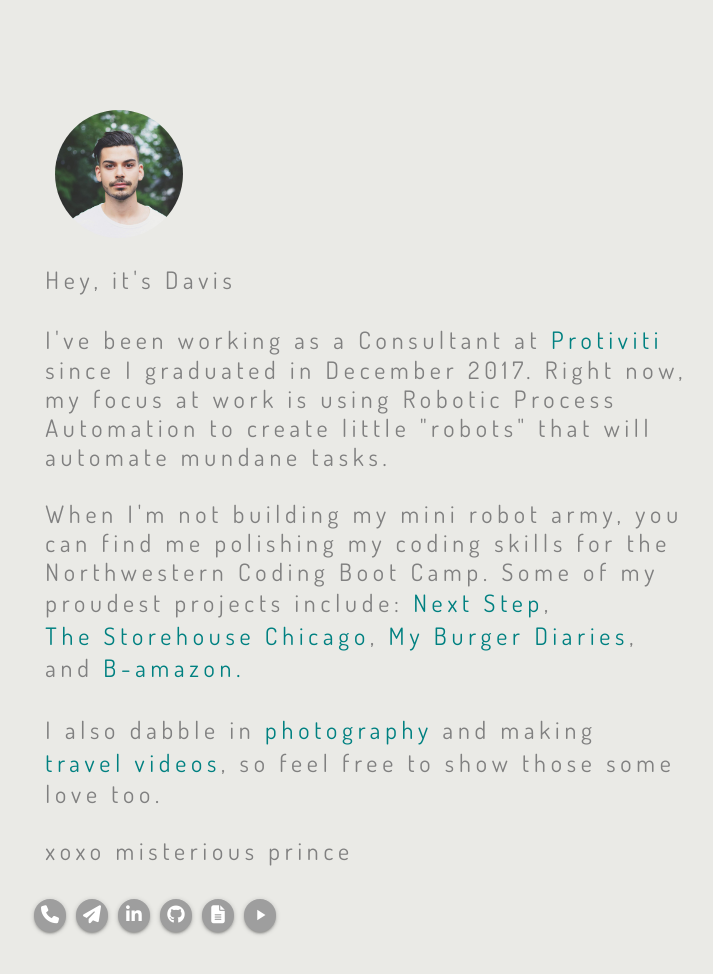
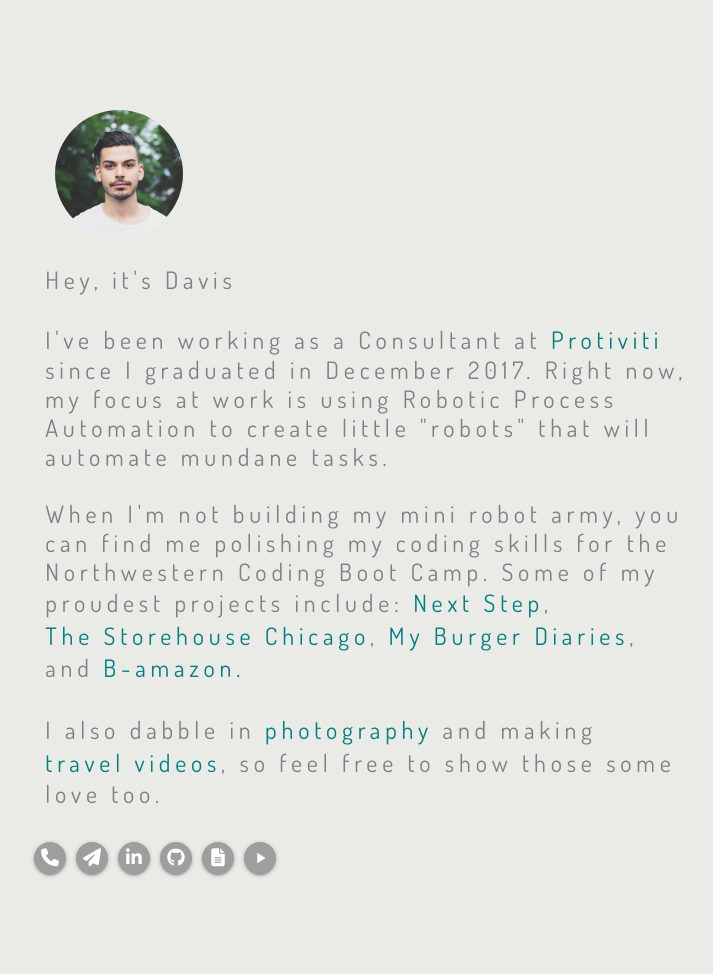
Before and after one commit to daveyjonezz/dbPortfolio, a website: page bio.html in a window 1280 px wide. Shown: the whole page, without its empty margins (66-779 px from the left). Drawn offline with nearby package versions, Linux system fonts and the light colour scheme.

Commit message:
Updated Bio

```diff
--- a/bio.html
+++ b/bio.html
@@ -48,8 +48,6 @@
               target="_blank" class="photography">photography</a>
           </span>and making <span class="cl-effect-3"><a href="https://vimeo.com/311132662" target="_blank"
               class="videos">travel videos</a></span>, so feel free to show those some love too.</p>
-        <br>
-        <p>xoxo misterious prince</p>
 
         <!-- <div id="modal1" class="modal">
           <div class="container modalFormat">
```
